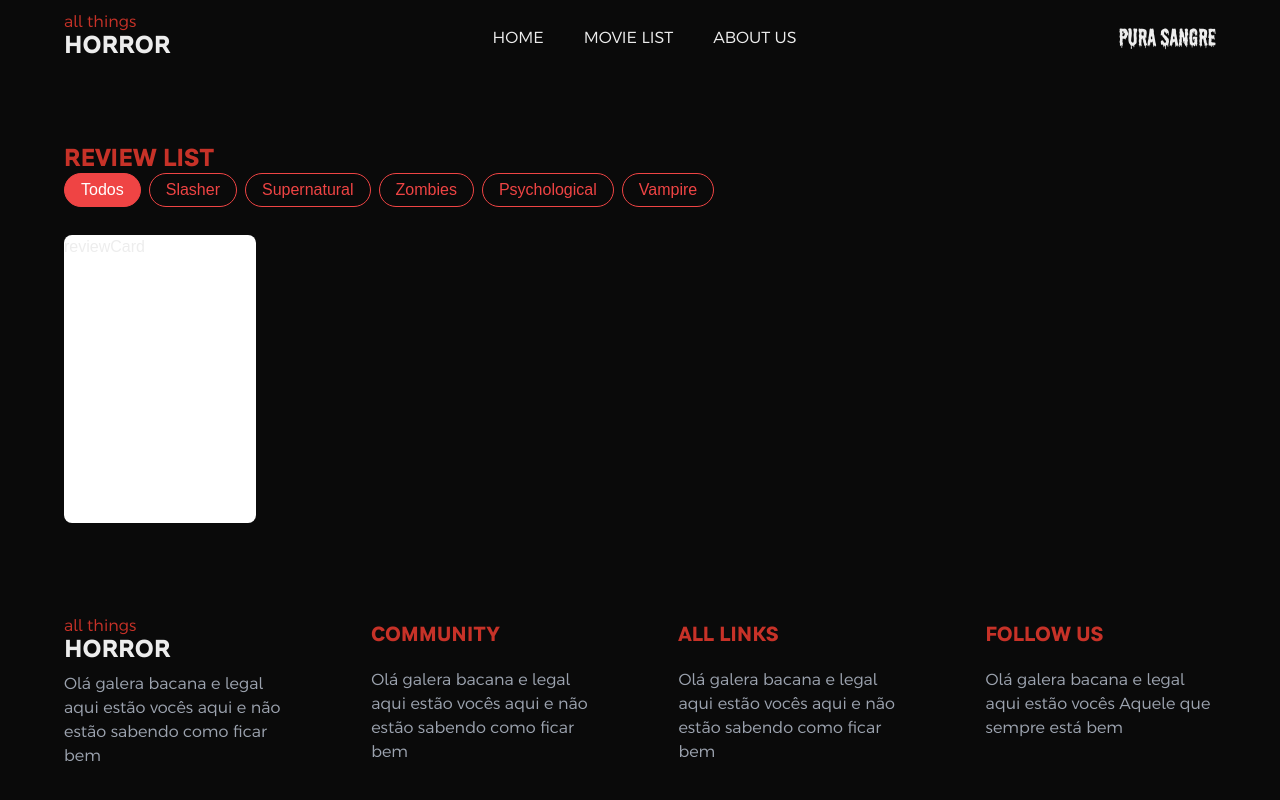
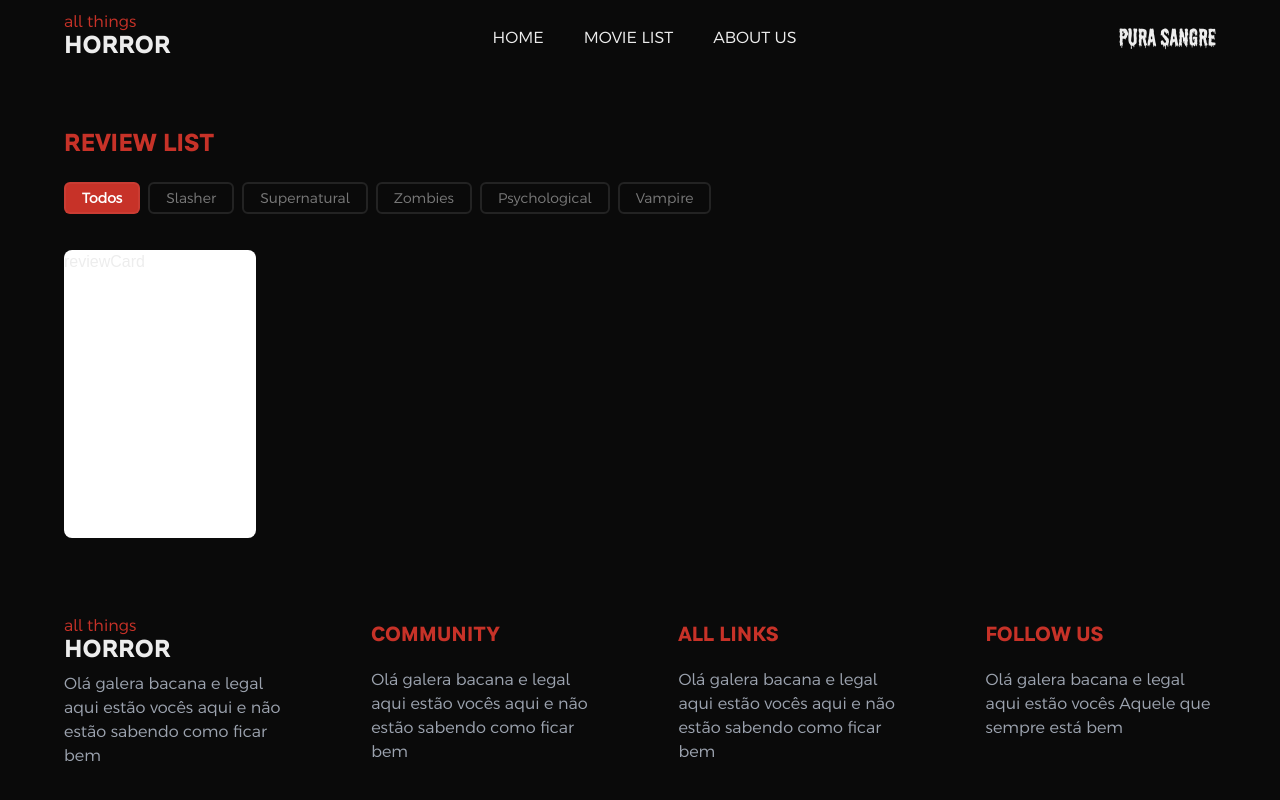
Before and after one commit to Dinista/All-Things-Horror, a Next.js app: page /list in a window 1280 px wide. Built offline with nearby package versions, Linux system fonts and the light colour scheme.

Commit message:
list menu change

```diff
--- a/src/app/list/page.tsx
+++ b/src/app/list/page.tsx
@@ -10,7 +10,7 @@ export default function page() {
         <h1 className='uppercase text-2xl font-genera text-defaultRed'>
           Review List
         </h1>
-        <section>
+        <section className='flex flex-col gap-2 mt-6'>
           <ListMenu />
           <ReviewCard />
         </section>
--- a/src/components/listMenu/listMenu.tsx
+++ b/src/components/listMenu/listMenu.tsx
@@ -24,15 +24,15 @@ export function ListMenu({
     };
 
     return (
-        <div className="flex gap-2 flex-wrap">
+        <div className="flex gap-2 flex-wrap font-argentum font-[500] text-sm">
             {filtros.map((filtro) => {
                 const isAtivo = filtro === filtroSelecionado;
                 return (
                     <button
                         key={filtro}
                         onClick={() => handleFiltroClick(filtro)}
-                        className={`border border-red-500 px-4 py-1 rounded-full transition-colors duration-200
-              ${isAtivo ? "bg-red-500 text-white" : "text-red-500 hover:bg-red-100"}`}
+                        className={`border-2 border-white/10 px-4 py-1 rounded-md transition-colors duration-200
+              ${isAtivo ? "bg-defaultRed text-white font-[600] border-white/5" : "text-white/45 hover:bg-white/15"}`}
                     >
                         {filtro}
                     </button>
```
